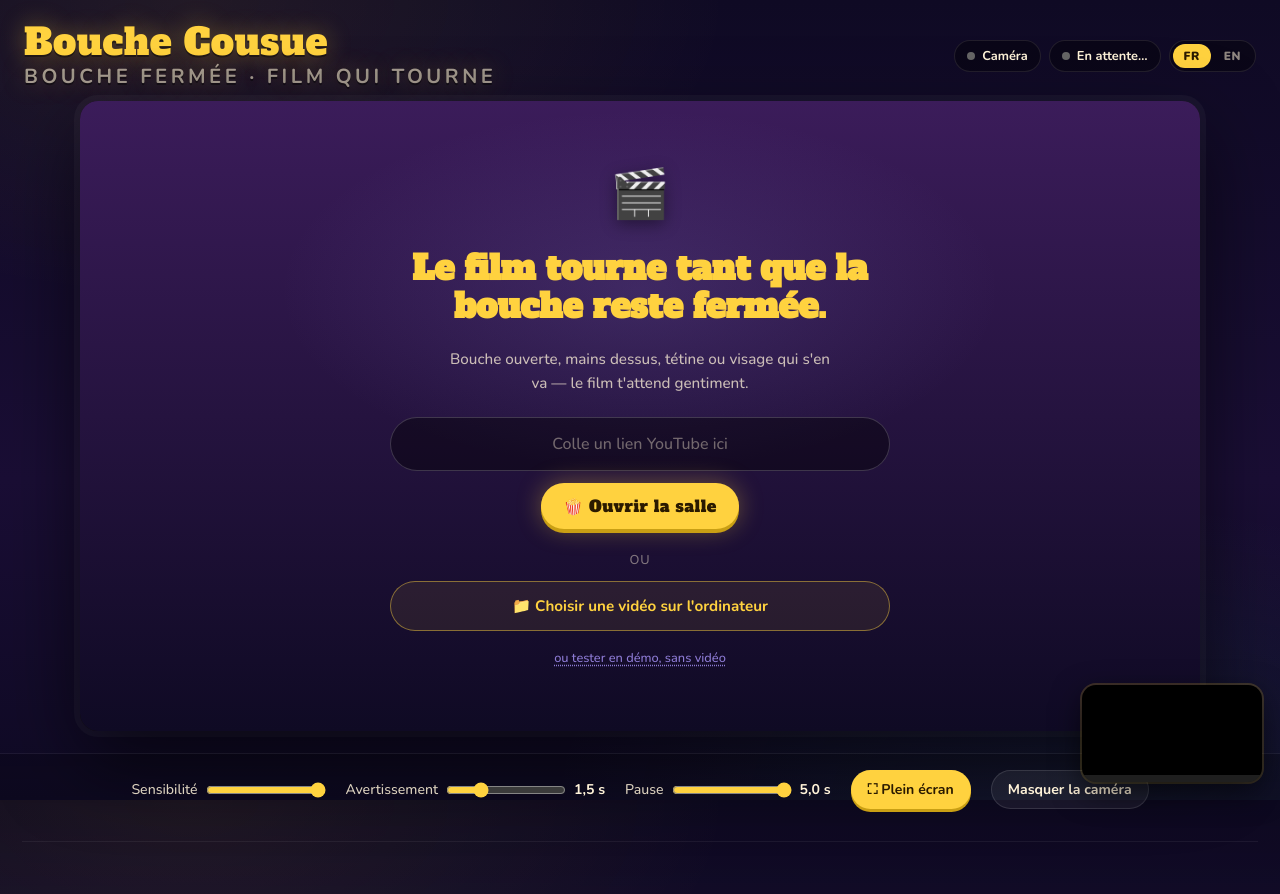
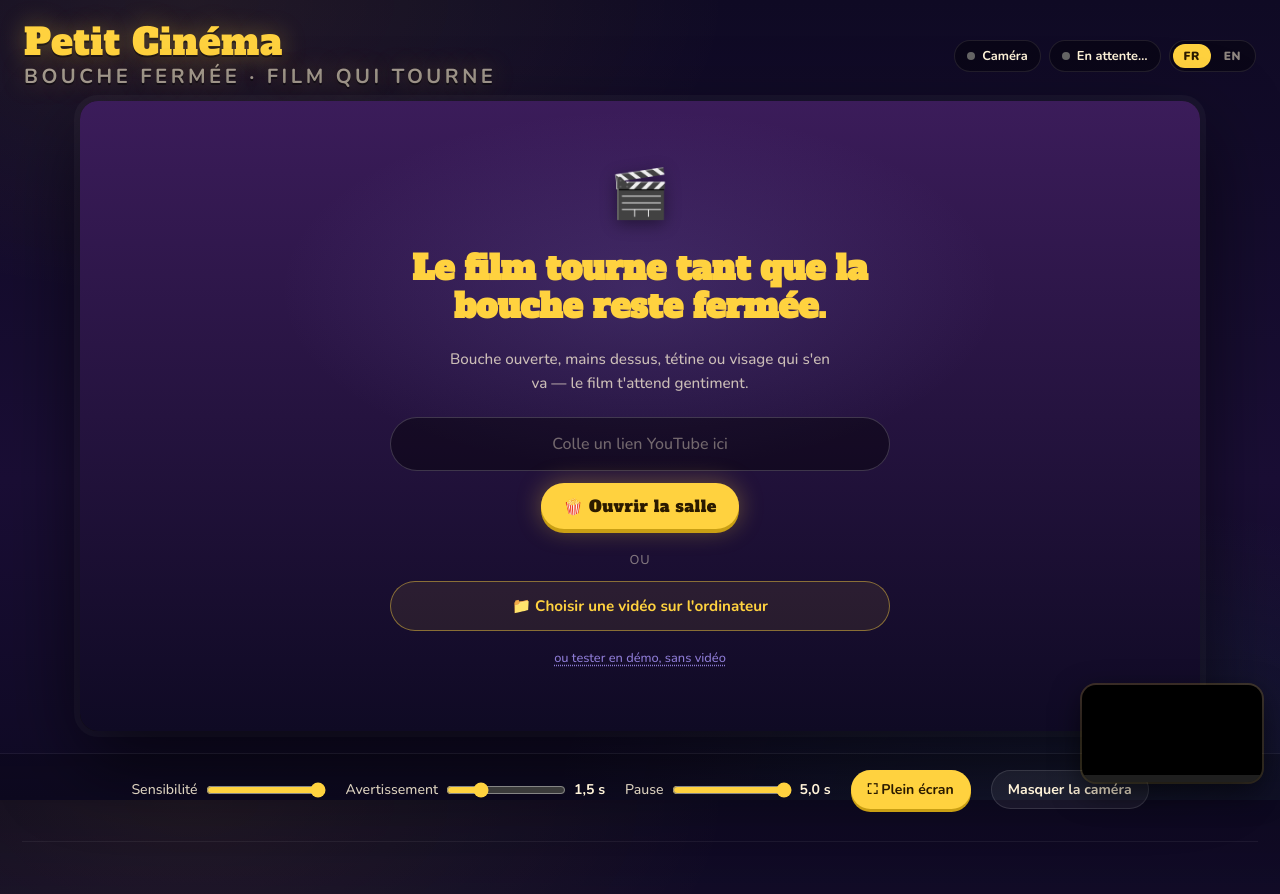
Before and after one commit to raphaelApard/bouche-cousue, a plain HTML site: page index.html in a window 1280 px wide. Drawn offline with nearby package versions, Linux system fonts and the light colour scheme.

Commit message:
Show "Petit Cinéma" as the in-app name
The repository keeps the Bouche Cousue name; the interface the child
sees is Petit Cinéma, matching app.title in both locale files.

Co-Authored-By: Claude Opus 5 <noreply@anthropic.com>

```diff
--- a/index.html
+++ b/index.html
@@ -3,7 +3,7 @@
 <head>
 <meta charset="UTF-8">
 <meta name="viewport" content="width=device-width, initial-scale=1.0">
-<title>Bouche Cousue</title>
+<title>Petit Cinéma</title>
 <meta name="description" content="A cartoon that only plays while the child's mouth stays closed. Lip-closure practice, made playful.">
 <meta name="color-scheme" content="dark">
 
@@ -23,7 +23,7 @@
 
 <header class="masthead">
   <p class="wordmark">
-    Bouche Cousue
+    Petit Cinéma
     <small class="wordmark__tagline" data-i18n="app.tagline">Bouche fermée · film qui tourne</small>
   </p>
 
```
